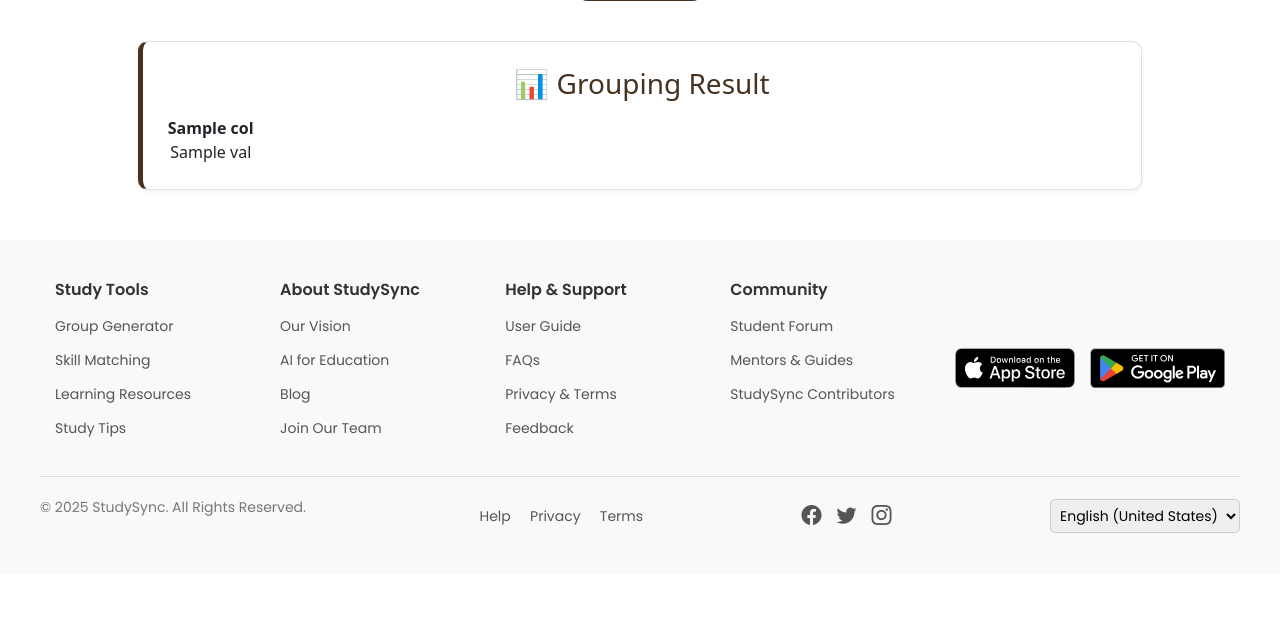
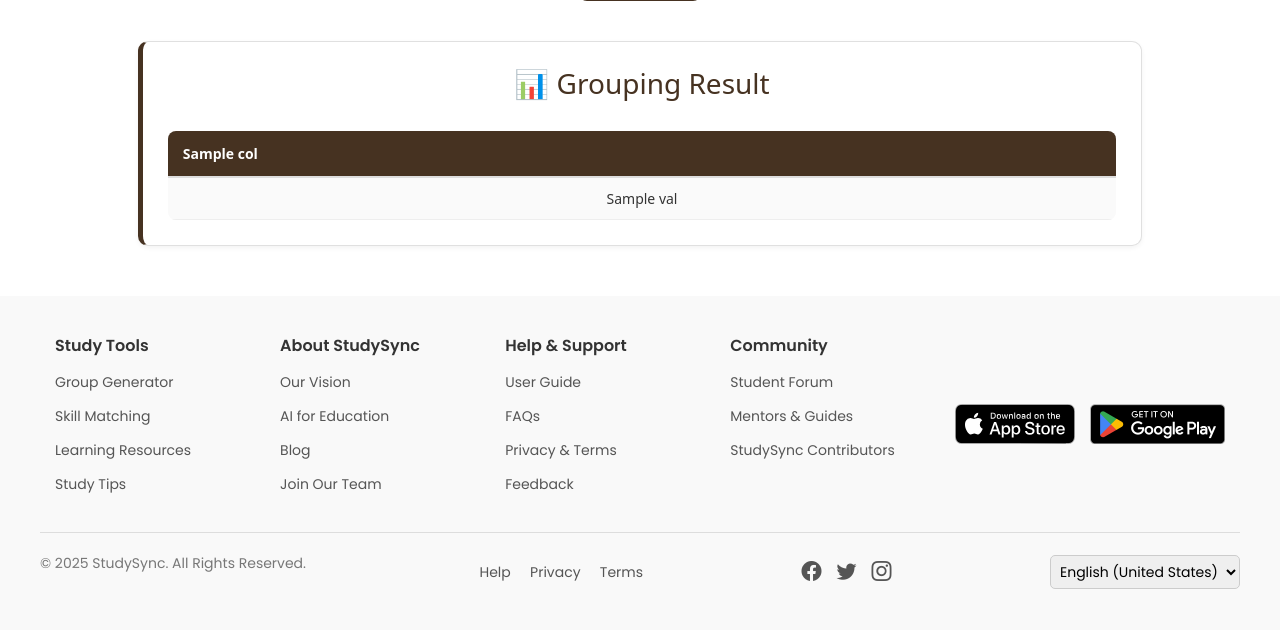
Before and after one commit to Maruf346/StudySync-AI, a Django app: template StudySync/SyncEngine/templates/home.html in a window 1280 px wide. Shown: the part 714-1344 px from the top of the page. Before the commit the page ends 1247 px from the top, so only its background shows below. Run offline with Django 5.2, Linux system fonts and the light colour scheme; the template is opened without the code that fills it: most values are stand-ins (such as "Sample title", 1, 10 or a date in 2020).

Commit message:
refined css for result section

```diff
--- a/StudySync/SyncEngine/static/css/home.css
+++ b/StudySync/SyncEngine/static/css/home.css
@@ -150,6 +150,50 @@ body {
     margin: 0;
 }
 
+/* Table Styling inside Result Section */
+#result-section table {
+  width: 100%;
+  border-collapse: collapse;
+  margin-top: 15px;
+  font-size: 14px;
+  background-color: #fafafa;
+  border-radius: 8px;
+  overflow: hidden;
+}
+
+/* Table Header */
+#result-section th {
+  background-color: #463221;
+  color: #ffffff;
+  text-align: left;
+  padding: 12px 15px;
+  font-weight: 600;
+  border-bottom: 2px solid #ddd;
+}
+
+/* Table Body Cells */
+#result-section td {
+  padding: 10px 15px;
+  border-bottom: 1px solid #eee;
+  color: #333;
+}
+
+/* Zebra Striping */
+#result-section tr:nth-child(even) {
+  background-color: #f0f0f0;
+}
+
+/* Hover Effect */
+#result-section tr:hover {
+  background-color: #e9f5ff;
+}
+
+/* Scrollable Table Wrapper (Optional for overflow) */
+.result-content {
+  overflow-x: auto;
+}
+
+
 /* Responsive */
 @media (max-width: 600px) {
     .file-input {
```
